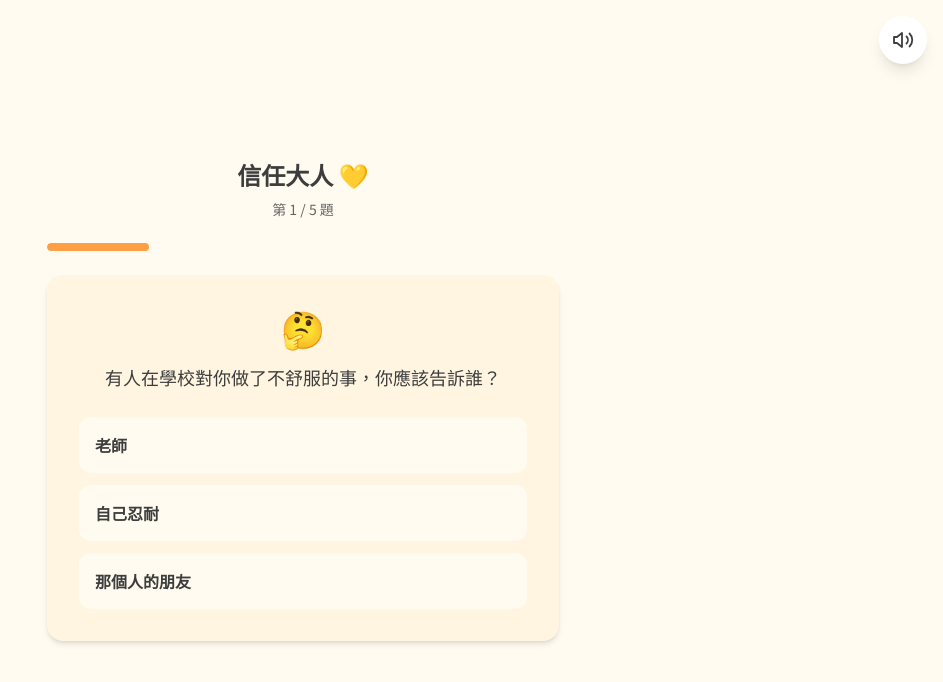
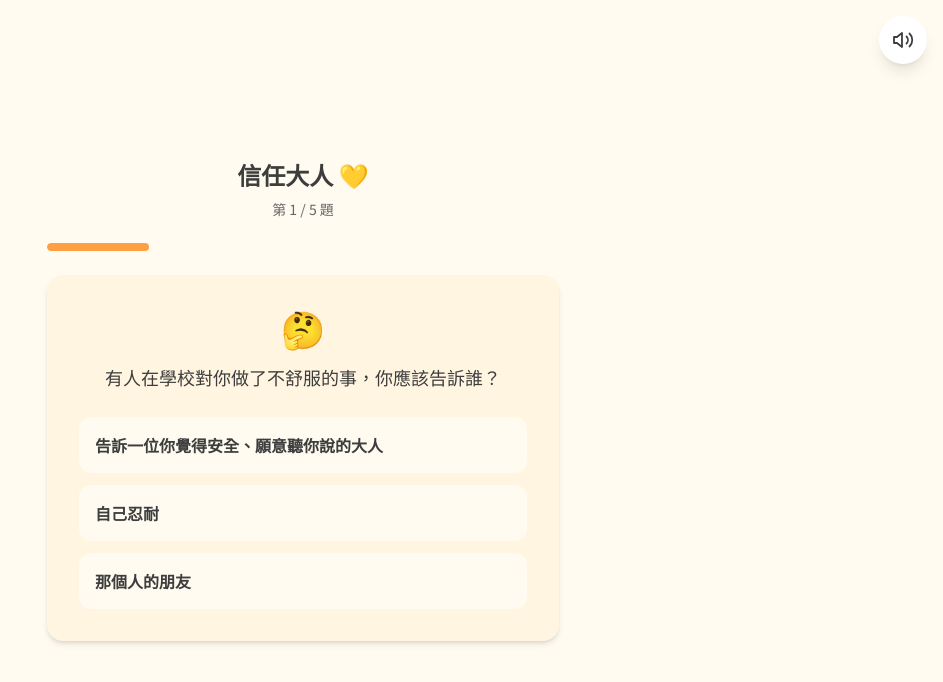
Before and after one commit to hohsiang-lab/client-renhe-child-safety-web, a React (Vite) app: page /trusted-adult in a window 1280 px wide. Shown: the top 682 px of the page, without its empty margins (337-1280 px from the left). Built offline with nearby package versions, Linux system fonts and the light colour scheme.

Commit message:
fix(HO-3177): restore trusted adult entry

```diff
--- a/src/data/trustedAdult.ts
+++ b/src/data/trustedAdult.ts
@@ -10,23 +10,23 @@ export const trustQuestions: TrustQuestion[] = [
   {
     id: 1,
     scenario: "有人在學校對你做了不舒服的事，你應該告訴誰？",
-    options: ["老師", "自己忍耐", "那個人的朋友"],
+    options: ["告訴一位你覺得安全、願意聽你說的大人", "自己忍耐", "那個人的朋友"],
     correctIndex: 0,
-    explanation: "老師會幫助你、保護你，不要自己忍耐",
+    explanation: "如果第一位大人沒有相信你或沒有幫助你，可以繼續告訴下一位你覺得安全、願意聽你說的大人。",
   },
   {
     id: 2,
     scenario: "放學路上有陌生人一直跟著你，你該怎麼辦？",
-    options: ["跟他走", "趕快跑到附近商店求助", "假裝沒看到"],
+    options: ["跟他走", "趕快到附近商店，向店員或你覺得安全的人求助", "假裝沒看到"],
     correctIndex: 1,
-    explanation: "趕快到有大人的地方求助是最安全的做法",
+    explanation: "先到附近有人的商店等公共場所，向店員或你覺得可以求助的大人求助，不要跟陌生人走。",
   },
   {
     id: 3,
     scenario: "有個大人叫你保密，說的話讓你很害怕，你可以怎麼做？",
-    options: ["乖乖保密", "告訴爸爸媽媽", "不理他就好"],
+    options: ["乖乖保密", "告訴一位你覺得安全、願意聽你說的大人", "不理他就好"],
     correctIndex: 1,
-    explanation: "讓你害怕的秘密一定要告訴爸媽或信任的大人",
+    explanation: "讓你害怕的秘密可以告訴一位你覺得安全、願意聽你說的大人；如果第一位沒有幫助，繼續告訴下一位。",
   },
   {
     id: 4,
@@ -38,8 +38,8 @@ export const trustQuestions: TrustQuestion[] = [
   {
     id: 5,
     scenario: "下面哪些人是你可以信任、可以說秘密的大人？",
-    options: ["爸媽、老師、警察", "網路上認識的人", "路邊的陌生人"],
+    options: ["一位你覺得安全、願意聽你說的大人（例如家人、老師或警察）", "自己忍耐，不告訴任何人", "告訴一位讓你害怕或要求你保密的大人"],
     correctIndex: 0,
-    explanation: "爸媽、老師和警察都是可以信任的大人",
+    explanation: "家人、老師、警察或其他大人都可能幫忙；沒有哪種身分一定安全。選擇讓你覺得安全、願意聽你說的大人。",
   },
 ];
--- a/src/pages/MenuPage.tsx
+++ b/src/pages/MenuPage.tsx
@@ -13,6 +13,12 @@ const modules = [
     description: "認識身體的安全界線",
     path: "/body-traffic-light",
     emoji: "🚦",
+  },
+  {
+    name: "信任大人",
+    description: "認識可能協助你的大人",
+    path: "/trusted-adult",
+    emoji: "💛",
   },
 ];
 
--- a/src/pages/TrustedAdultPage.tsx
+++ b/src/pages/TrustedAdultPage.tsx
@@ -76,16 +76,16 @@ export default function TrustedAdultPage() {
         </motion.div>
         <h1 className="mb-3 text-3xl font-bold">太棒了！</h1>
         <p className="text-text-light mb-10 text-lg leading-relaxed">
-          你學會了怎麼找到可以信任的大人！<br />
-          遇到困難時，記得去找信任的大人幫忙喔！
+          你可以找一位你覺得安全、願意聽你說的大人幫忙。<br />
+          如果第一位大人沒有相信你或沒有幫助你，可以繼續告訴下一位你覺得安全、願意聽你說的大人。
         </p>
         <motion.button
-          onClick={() => navigate("/ending")}
+          onClick={() => navigate("/menu")}
           className="bg-primary hover:bg-primary-hover cursor-pointer rounded-full px-10 py-4 text-lg font-bold text-white shadow-lg"
           whileHover={{ scale: 1.05 }}
           whileTap={{ scale: 0.97 }}
         >
-          完成
+          回到主選單
         </motion.button>
       </motion.div>
     );
```
